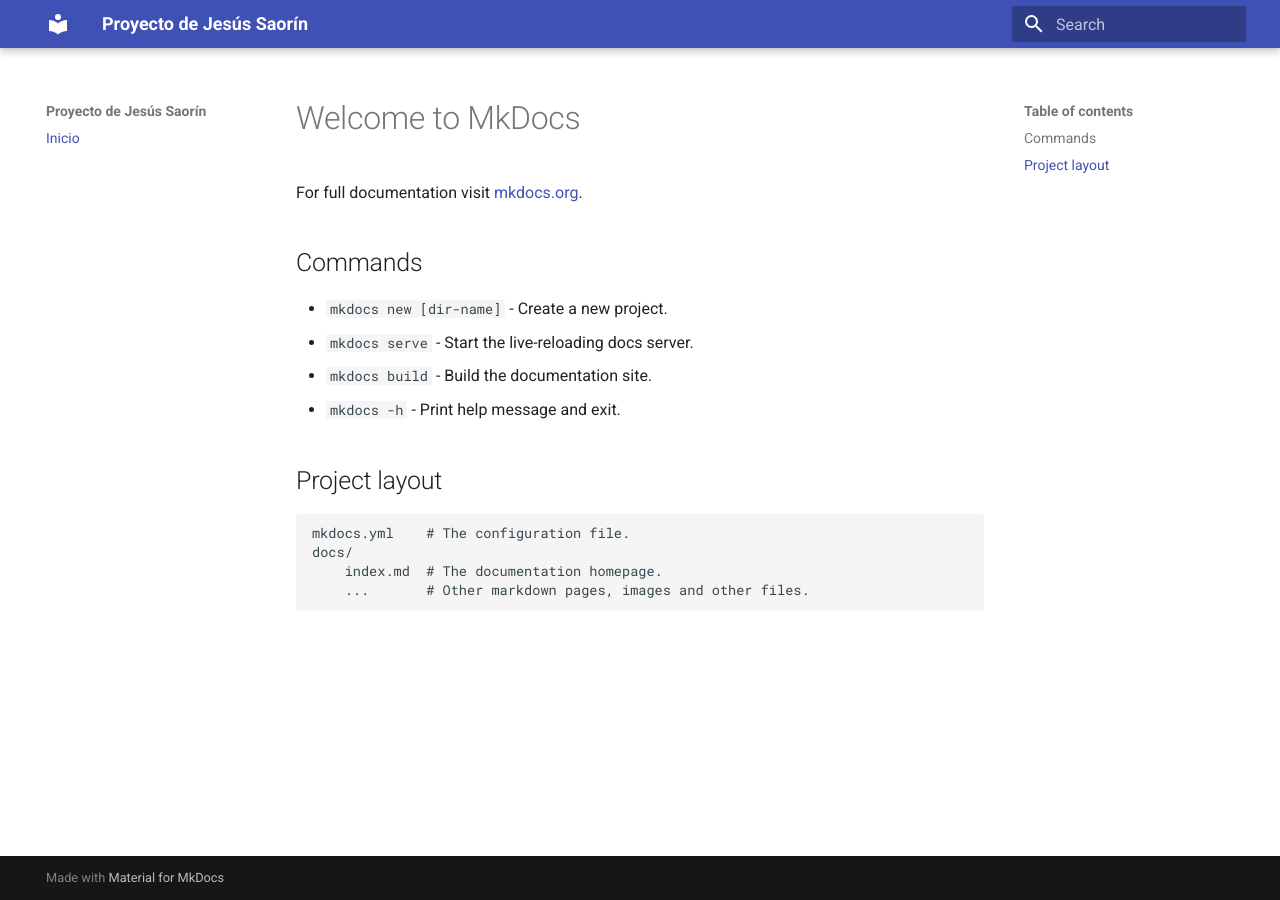
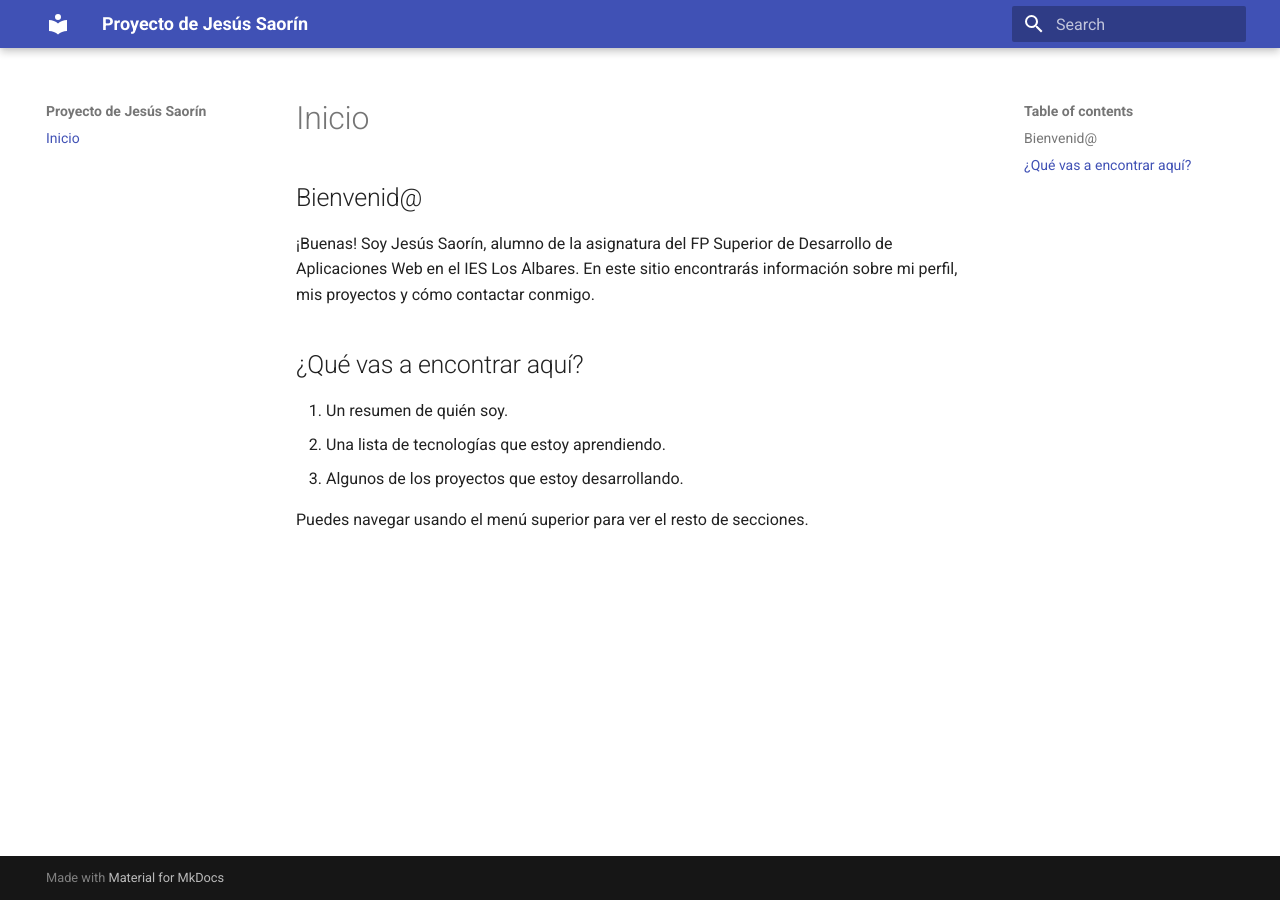
Before and after one commit to JSR94/proyecto-mkdocs, an MkDocs documentation site: the page built from docs/index.md, in a window 1280 px wide. Built offline with MkDocs 1.6.1 and Material for MkDocs 9.7.7, drawn with Linux system fonts in a browser that asks for light colours.

Commit message:
index hecho

```diff
--- a/docs/index.md
+++ b/docs/index.md
@@ -1,17 +1,11 @@
-# Welcome to MkDocs
+## Bienvenid@
 
-For full documentation visit [mkdocs.org](https://www.mkdocs.org).
+¡Buenas! Soy Jesús Saorín, alumno de la asignatura del FP Superior de Desarrollo de Aplicaciones Web en el IES Los Albares.
+En este sitio encontrarás información sobre mi perfil, mis proyectos y cómo contactar conmigo.
+## ¿Qué vas a encontrar aquí?
 
-## Commands
+1. Un resumen de quién soy.
+2. Una lista de tecnologías que estoy aprendiendo.
+3. Algunos de los proyectos que estoy desarrollando.
 
-* `mkdocs new [dir-name]` - Create a new project.
-* `mkdocs serve` - Start the live-reloading docs server.
-* `mkdocs build` - Build the documentation site.
-* `mkdocs -h` - Print help message and exit.
-
-## Project layout
-
-    mkdocs.yml    # The configuration file.
-    docs/
-        index.md  # The documentation homepage.
-        ...       # Other markdown pages, images and other files.
+Puedes navegar usando el menú superior para ver el resto de secciones.
```
